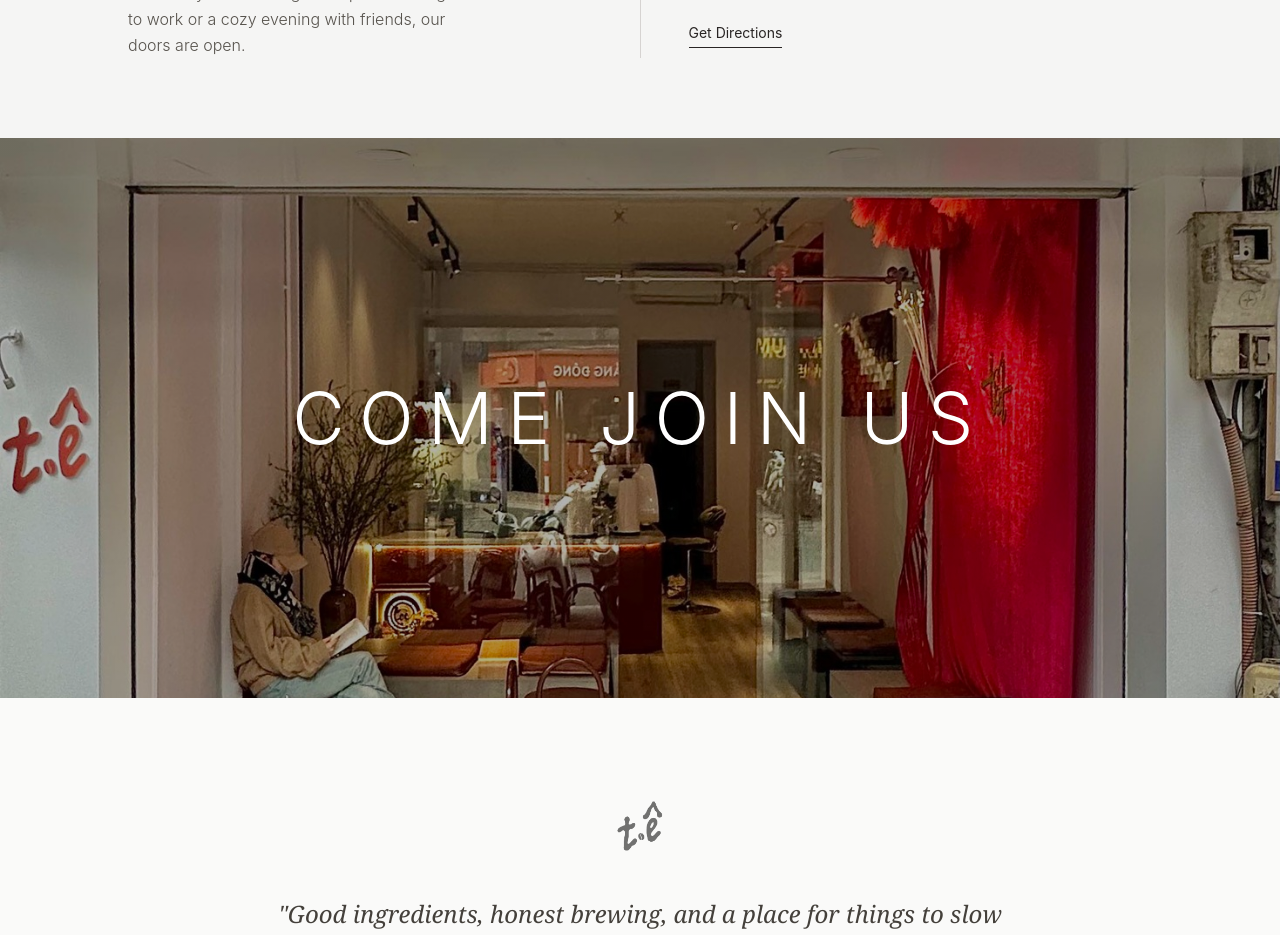
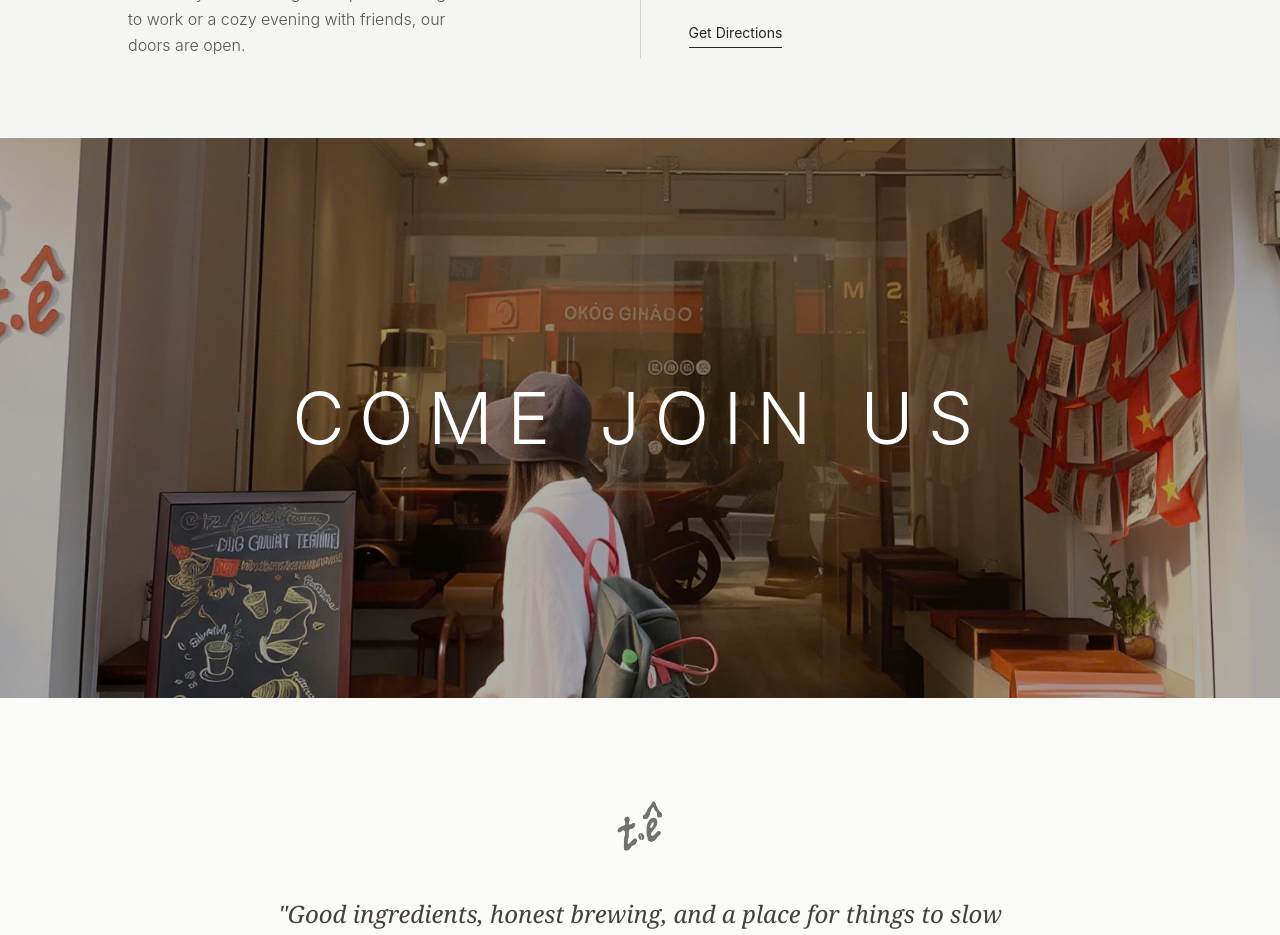
Before and after one commit to haip1290/tecoffee, a React (Vite) app: page / in a window 1280 px wide. Shown: the part 1680-2615 px from the top of the page. Built offline with nearby package versions, Linux system fonts and the light colour scheme.

Commit message:
fix: change JoinUs image

```diff
--- a/src/components/JoinUs.jsx
+++ b/src/components/JoinUs.jsx
@@ -1,4 +1,4 @@
-import shopFrontImg from "../assets/interior/Te-outer.jpg";
+import shopFrontImg from "../assets/interior/te_outer.JPG";
 
 const JoinUs = () => {
   return (
@@ -53,7 +53,8 @@ const JoinUs = () => {
         className="relative h-[70vh] w-full flex items-center justify-center bg-cover bg-center bg-fixed"
         style={{
           backgroundImage: `linear-gradient(rgba(0,0,0,0.3), rgba(0,0,0,0.3)), url(${shopFrontImg})`,
-          backgroundPosition: "50% 55%",
+          backgroundPosition: "50% 65%",
+          backgroundSize: "115%",
         }}
       >
         <h2 className="text-white text-5xl md:text-7xl font-light tracking-[0.2em] uppercase text-center px-4">
```
Also changed, not shown: src/assets/interior/te_outer.JPG (added).
